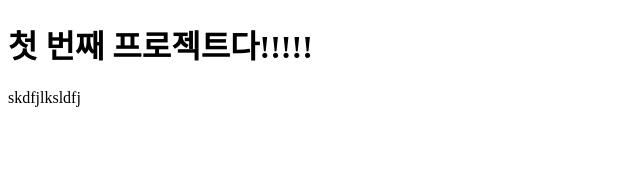
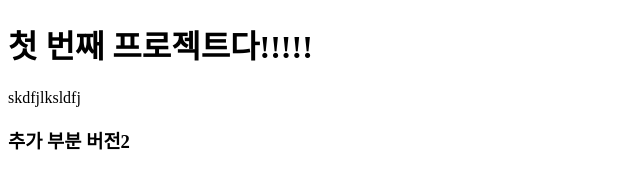
Before and after one commit to Sungmin-Kim-Dev/first, a plain HTML site: page index.html in a window 1280 px wide. Shown: the whole page, without its empty margins (0-640 px from the left). Drawn offline with Linux system fonts and the light colour scheme.

Commit message:
second commit

```diff
--- a/index.html
+++ b/index.html
@@ -11,6 +11,7 @@
 <body>
   <h1>첫 번째 프로젝트다!!!!! </h1>
   <p>skdfjlksldfj</p>
+  <h3>추가 부분 버전2</h3>
 </body>
 
 </html>
```
